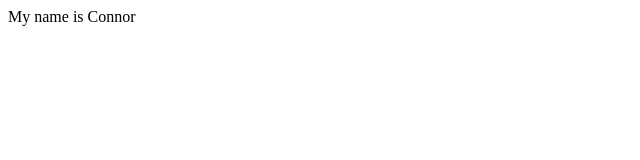
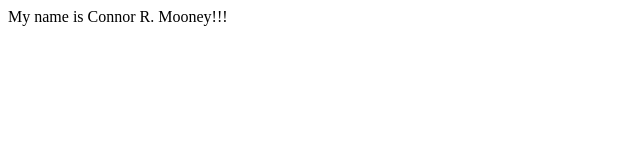
Before and after one commit to ConnorRMooney/First-GitHub-Project, a plain HTML site: page index.html in a window 1280 px wide. Shown: the whole page, without its empty margins (0-640 px from the left). Drawn offline with Linux system fonts and the light colour scheme.

Commit message:
Added full name

```diff
--- a/index.html
+++ b/index.html
@@ -6,6 +6,6 @@
     <title>Document</title>
 </head>
 <body>
-    My name is Connor
+    My name is Connor R. Mooney!!!
 </body>
 </html>
```
